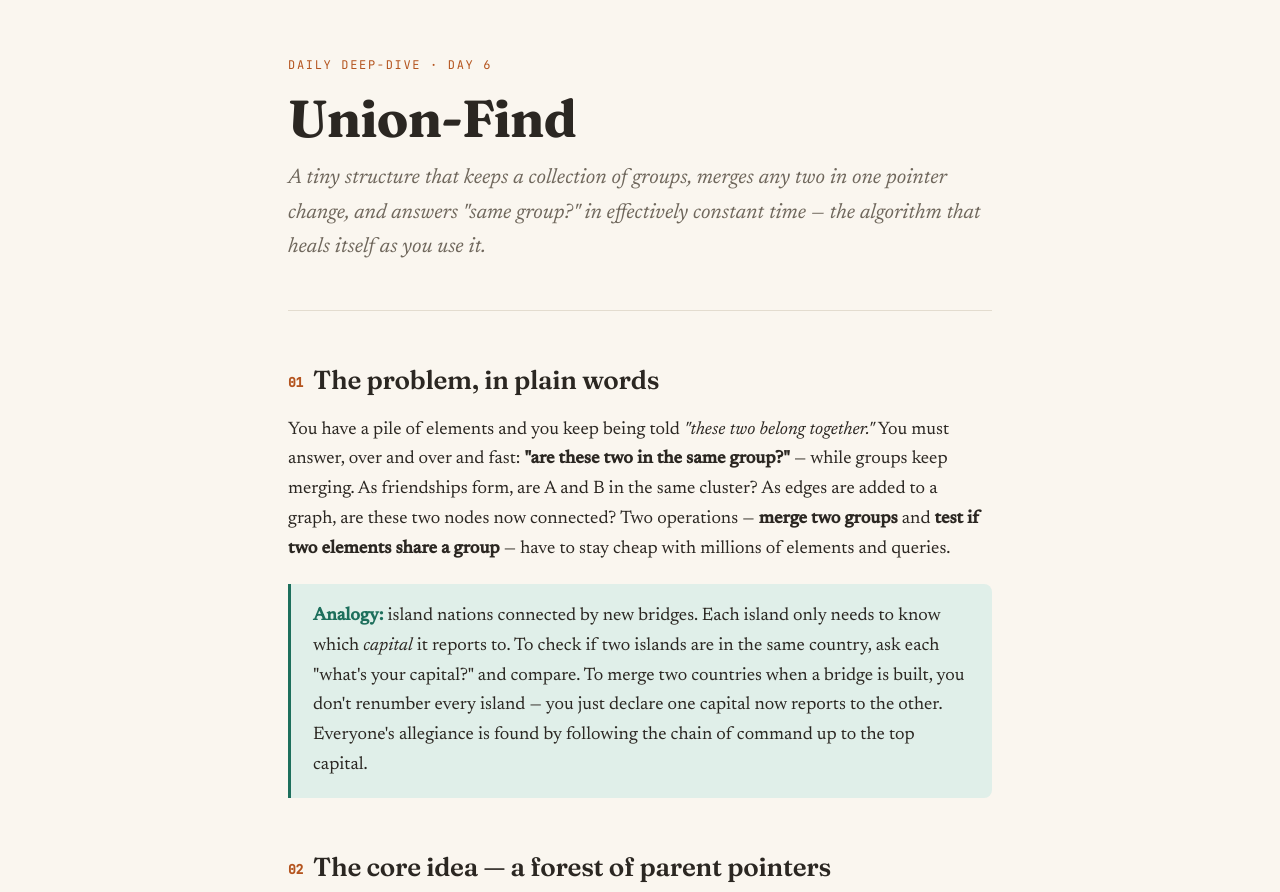
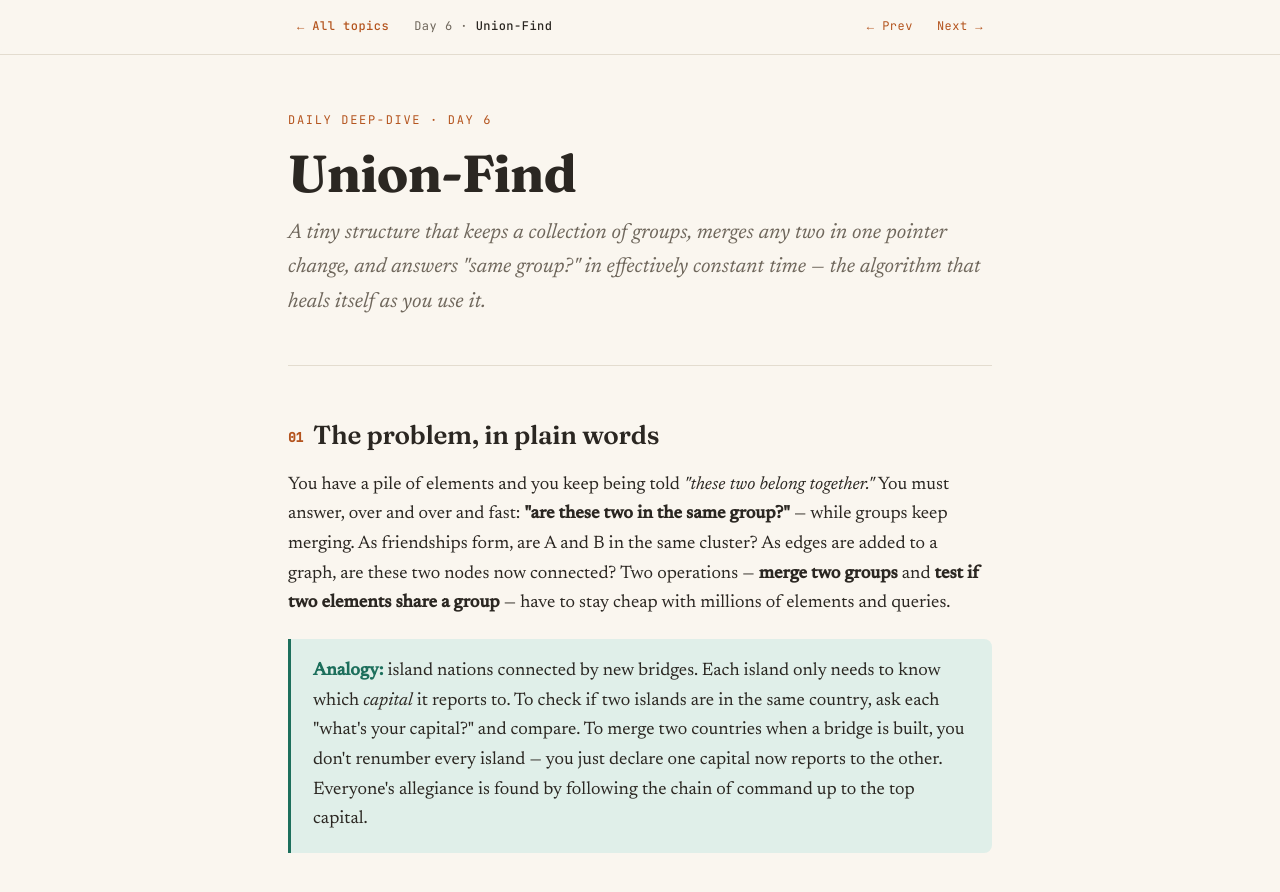
Before and after one commit to eplisoncygni/byte-size-system-design, a plain HTML site: page 06-union-find.html in a window 1280 px wide. Shown: the top 892 px of the page. Drawn offline with Linux system fonts and the light colour scheme; files that its build step writes are made by us from their sources.

Commit message:
Fixed the path for css and js

```diff
--- a/06-union-find.html
+++ b/06-union-find.html
@@ -6,8 +6,8 @@
 <title>Day 6 · Union-Find</title>
 <link rel="preconnect" href="https://fonts.googleapis.com">
 <link href="https://fonts.googleapis.com/css2?family=Fraunces:opsz,wght@9..144,400;9..144,600;9..144,700&family=Newsreader:ital,opsz,wght@0,6..72,400;0,6..72,500;1,6..72,400&family=JetBrains+Mono:wght@400;500&display=swap" rel="stylesheet">
-<link rel="stylesheet" href="base.css">
-<link rel="stylesheet" href="nav.css">
+<link rel="stylesheet" href="assets/base.css">
+<link rel="stylesheet" href="assets/nav.css">
 <style>
   /* page-specific: union-find */
   .codecard {
@@ -189,7 +189,7 @@ size   = [1] * n
   <div class="footer-note">day 6 / union-find · previously: consistent hashing, bloom filters, merkle trees, write-ahead logging, lsm trees</div>
 
 </div>
-<script src="topics.js"></script>
-<script src="nav.js"></script>
+<script src="assets/topics.js"></script>
+<script src="assets/nav.js"></script>
 </body>
 </html>
```
Also changed, not shown: 07-raft-consensus.html (+4 -4 lines), 08-skip-lists.html (+4 -4 lines), 09-hyperloglog.html (+4 -4 lines), 1 other file.
